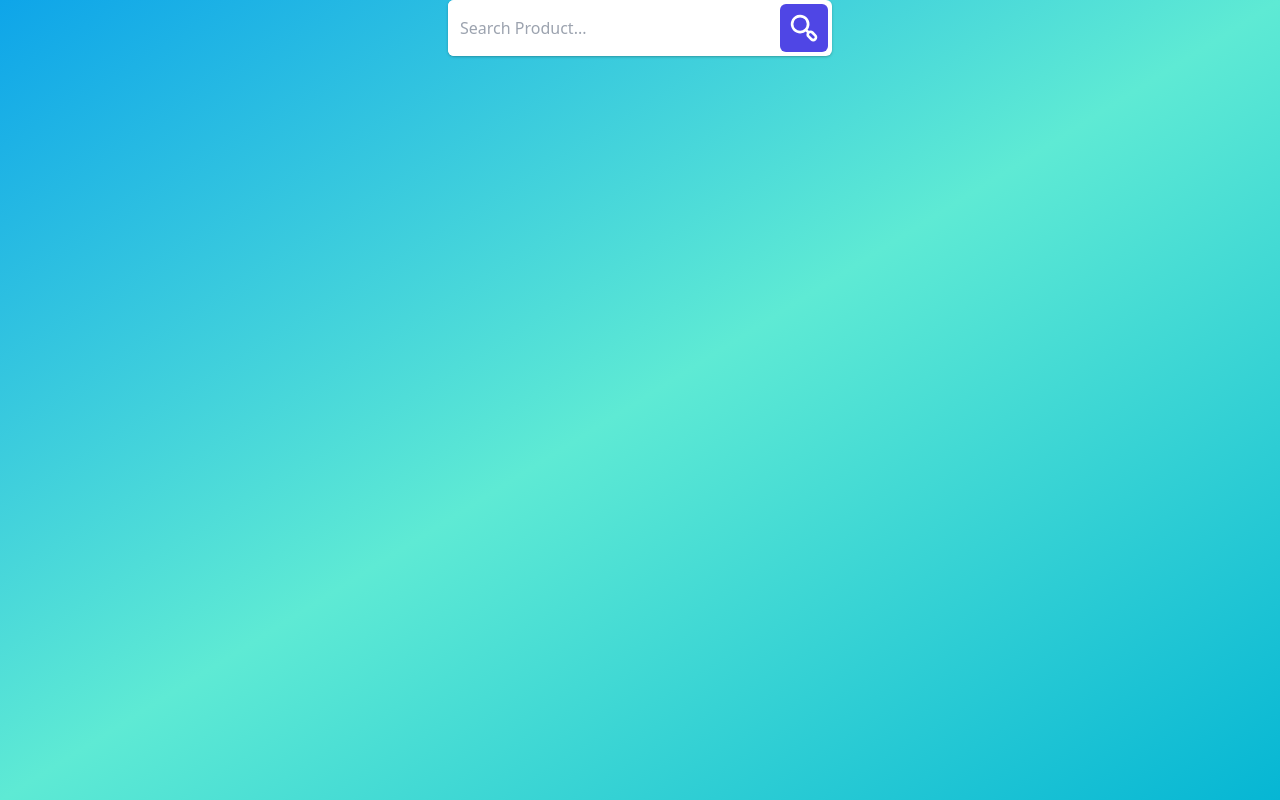
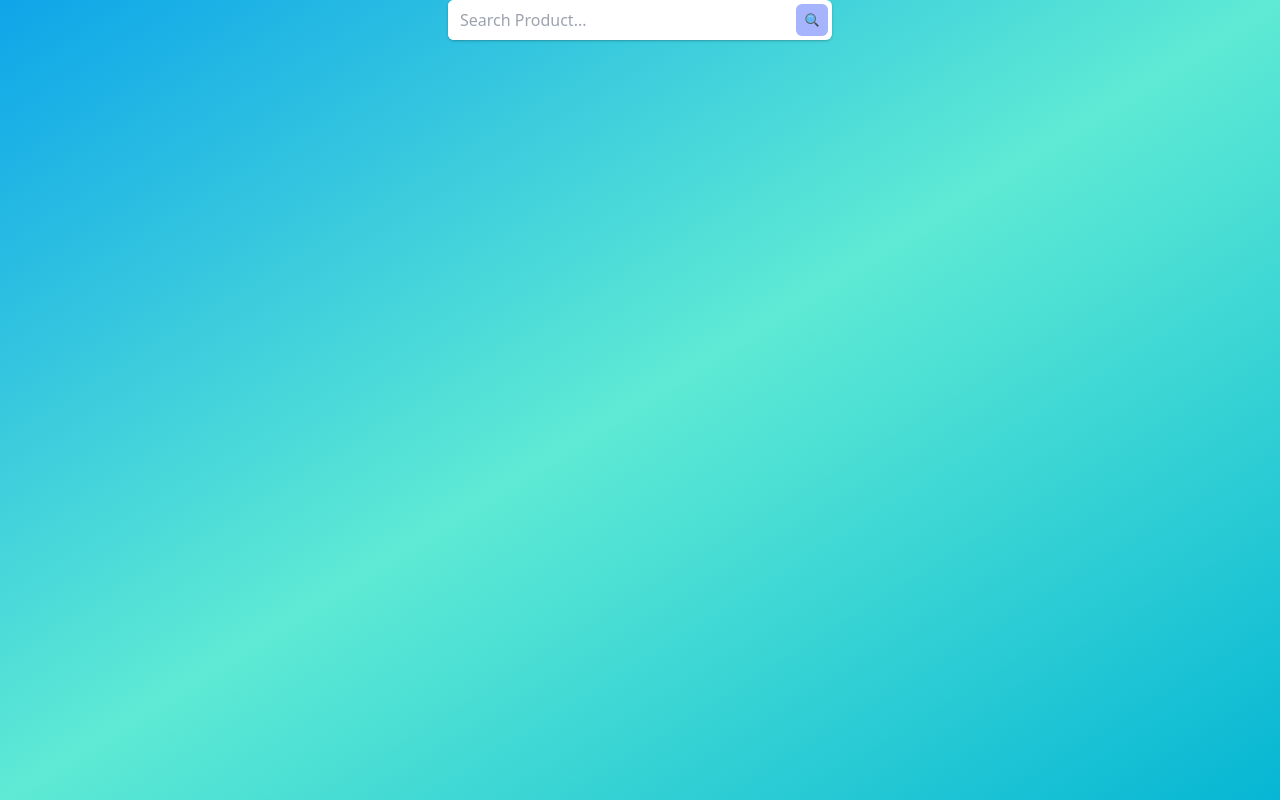
Before and after one commit to tuantran1295/search-suggestion-react-tailwind, a React (Create React App) app: page / in a window 1280 px wide. Built offline with nearby package versions, Linux system fonts and the light colour scheme.

Commit message:
add toggle hide icon

```diff
--- a/package.json
+++ b/package.json
@@ -8,6 +8,7 @@
     "@testing-library/user-event": "^13.5.0",
     "react": "^18.2.0",
     "react-dom": "^18.2.0",
+    "react-icons": "^4.10.1",
     "react-scripts": "5.0.1",
     "web-vitals": "^2.1.4"
   },
--- a/src/App.js
+++ b/src/App.js
@@ -1,16 +1,20 @@
 import './App.css';
 import SearchWithSuggestion from "./components/SearchWithSuggestion";
 import {useState} from "react";
+import {FcSearch} from "react-icons/fc";
 
 function App() {
     const [searchKeyword, setKeyword] = useState('');
+
     return (
         <div className="App">
-      <div className="flex min-h-screen justify-center overflow-hidden bg-gradient-to-br from-sky-500 via-teal-300 to-cyan-500">
+            <div
+                className="flex min-h-screen justify-center overflow-hidden bg-gradient-to-br from-sky-500 via-teal-300 to-cyan-500">
                 <div className="translate-y-1/6">
                     <div className="relative w-96 max-w-lg">
                         <form>
-                      <div className="flex justify-between overflow-hidden rounded-md bg-white shadow shadow-black/20">
+                            <div
+                                className="flex justify-between overflow-hidden rounded-md bg-white shadow shadow-black/20">
                                 <input type="text"
                                        className="block w-full flex-1 py-2 px-3 focus:outline-none"
                                        placeholder="Search Product..."
@@ -18,11 +22,11 @@ function App() {
                                            setKeyword(e.target.value)
                                        }}
                                 />
-                          <span
-                              className="m-1 inline-flex cursor-pointer items-center rounded-md bg-indigo-600 px-2 py-2 hover:bg-indigo-700">
-                            <svg className="text-white" width="32" height="32" viewBox="0 0 24 24">
-                            <path fill="currentColor"
-                                  d="M21.07 16.83L19 14.71a3.08 3.08 0 0 0-3.4-.57l-.9-.9a7 7 0 1 0-1.41 1.41l.89.89a3 3 0 0 0 .53 3.46l2.12 2.12a3 3 0 0 0 4.24 0a3 3 0 0 0 0-4.29Zm-8.48-4.24a5 5 0 1 1 0-7.08a5 5 0 0 1 0 7.08Zm7.07 7.07a1 1 0 0 1-1.42 0l-2.12-2.12a1 1 0 0 1 0-1.42a1 1 0 0 1 1.42 0l2.12 2.12a1 1 0 0 1 0 1.42Z"/></svg>
+                                <span className="m-1 inline-flex cursor-pointer items-center rounded-md bg-indigo-300 px-2 py-2 hover:bg-indigo-600">
+                                    <FcSearch
+                                        width={20}
+                                        height={20}
+                                    />
                                 </span>
                             </div>
                         </form>
--- a/src/components/SearchWithSuggestion.js
+++ b/src/components/SearchWithSuggestion.js
@@ -1,5 +1,6 @@
 import {useEffect, useState} from "react";
 import searchResult from "../json/SearchResult.json"
+import {BiDownArrow, BiSolidUpArrow, BiUpArrow} from "react-icons/bi";
 
 const SearchWithSuggestion = ({keyword = '',minKeywordLength = 1}) => {
 
@@ -50,10 +51,11 @@ const SearchWithSuggestion = ({keyword = '',minKeywordLength = 1}) => {
 
                 {keyword.length >= minKeywordLength &&
                     <div className="max-h-[90vh] overflow-y-auto absolute mt-2 w-full rounded-md bg-white">
-                        <div className="cursor-pointer py-2 px-2 bg-slate-100"
+                        <div className="flex flex-row flex-auto justify-between cursor-pointer py-2 px-2 bg-slate-100"
                              onClick={toggleShowSuggest}
                         >
                             <p className="text-sm font-medium text-gray-300 uppercase">Suggestions</p>
+                            {isShowSuggestion ? <BiUpArrow className="text-gray-400"/> : <BiDownArrow className="text-gray-400"/>}
                         </div>
 
                         {isShowSuggestion && suggestions.map((suggest, index) =>
@@ -61,10 +63,11 @@ const SearchWithSuggestion = ({keyword = '',minKeywordLength = 1}) => {
                                 <p className="text-sm text-gray-500">{suggest.term}</p>
                             </div>
                         )}
-                        <div className="cursor-pointer py-2 px-2 bg-slate-100"
+                        <div className="flex flex-row flex-auto justify-between cursor-pointer py-2 px-2 bg-slate-100"
                              onClick={toggleShowCollect}
                         >
                             <p className="text-sm font-medium text-gray-300 uppercase">Collections</p>
+                            {isShowCollection ? <BiUpArrow className="text-gray-400"/> : <BiDownArrow className="text-gray-400"/>}
                         </div>
 
                         {isShowCollection && collections.map((collect, index) =>
@@ -72,10 +75,11 @@ const SearchWithSuggestion = ({keyword = '',minKeywordLength = 1}) => {
                                 <p className="text-sm text-gray-500">{collect.title}</p>
                             </div>
                         )}
-                        <div className="cursor-pointer py-2 px-2 bg-slate-100"
+                        <div className="flex flex-row flex-auto justify-between cursor-pointer py-2 px-2 bg-slate-100"
                              onClick={toggleShowProduct}
                         >
                             <p className="text-sm font-medium text-gray-300 uppercase">Products</p>
+                            {isShowProduct ? <BiUpArrow className="text-gray-400"/> : <BiDownArrow className="text-gray-400"/>}
                         </div>
 
                         {isShowProduct && products.map((product, index) =>
```
Also changed, not shown: 1 other file (tests, documents, lock files or other folders). Lines whose indentation alone changed are shown as unchanged.
